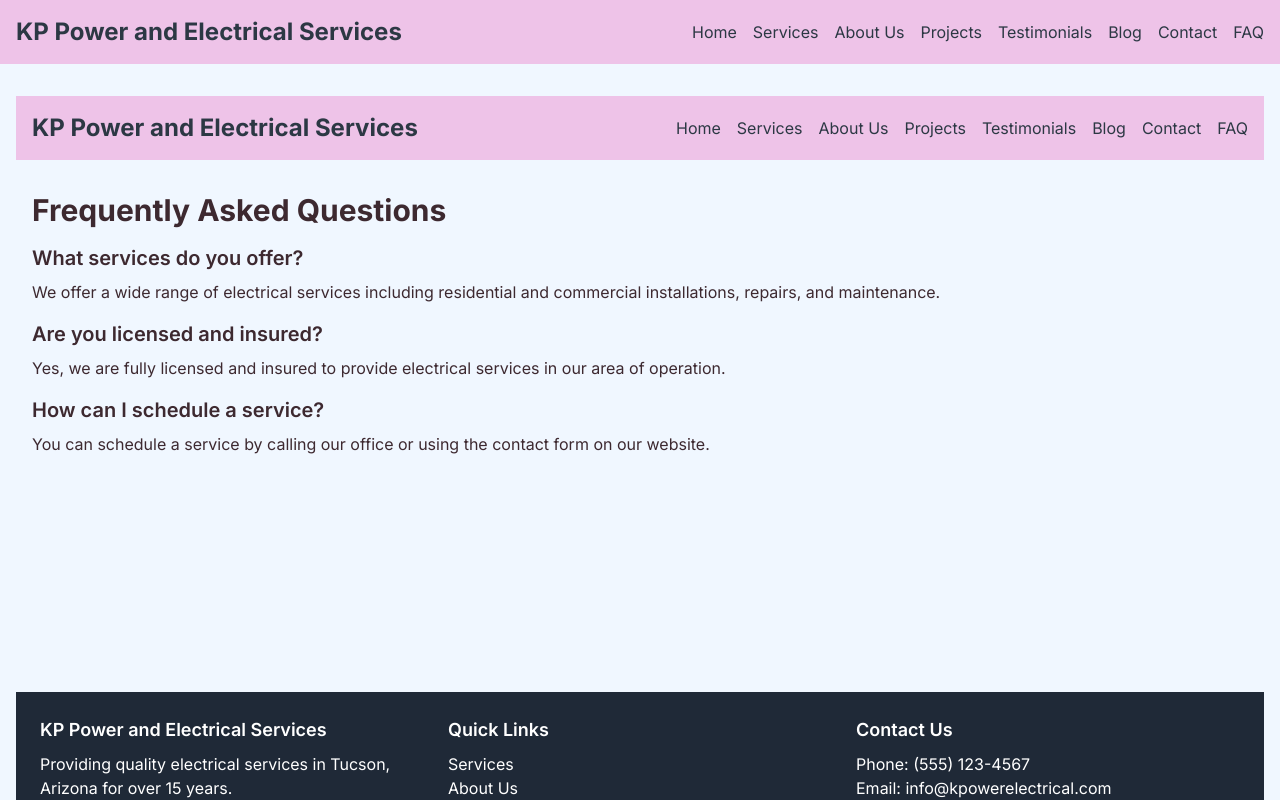
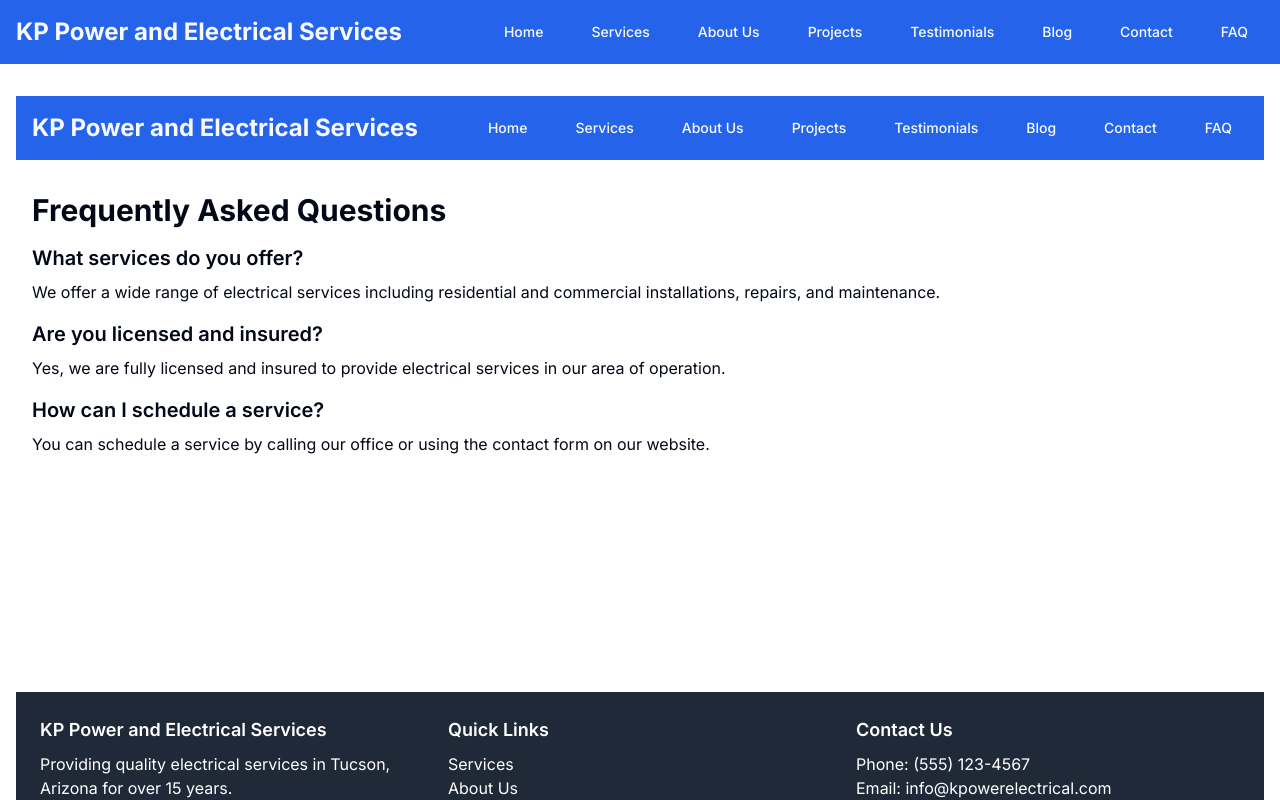
Before and after one commit to MJE43/kp, a Next.js app: page /faq in a window 1280 px wide. Shown: the top 800 px of the page. Built offline with nearby package versions, Linux system fonts and the light colour scheme.

Commit message:
fixed tailwind errors

```diff
--- a/src/app/globals.css
+++ b/src/app/globals.css
@@ -4,26 +4,48 @@
 
 @layer base {
   :root {
-    --background: 210 100% 97%;
-    --foreground: 339 20% 20%;
-    --primary: 308 56% 85%;
-    --primary-foreground: 210 22% 22%;
-    --secondary: 196 75% 88%;
-    --secondary-foreground: 210 22% 22%;
-    --accent: 211 86% 70%;
-    --accent-foreground: 210 22% 22%;
-    --destructive: 0 93% 73%;
-    --destructive-foreground: 210 22% 22%;
-    --muted: 210 100% 95%;
-    --muted-foreground: 210 22% 22%;
-    --card: 210 100% 97%;
-    --card-foreground: 210 22% 22%;
+    --background: 0 0% 100%;
+    --foreground: 222.2 84% 4.9%;
+    --card: 0 0% 100%;
+    --card-foreground: 222.2 84% 4.9%;
     --popover: 0 0% 100%;
-    --popover-foreground: 341 20% 22%;
-    --border: 210 40% 80%;
-    --input: 210 40% 56%;
-    --ring: 210 40% 60%;
-    --radius: 1rem;
+    --popover-foreground: 222.2 84% 4.9%;
+    --primary: 221.2 83.2% 53.3%;
+    --primary-foreground: 210 40% 98%;
+    --secondary: 210 40% 96.1%;
+    --secondary-foreground: 222.2 47.4% 11.2%;
+    --muted: 210 40% 96.1%;
+    --muted-foreground: 215.4 16.3% 46.9%;
+    --accent: 210 40% 96.1%;
+    --accent-foreground: 222.2 47.4% 11.2%;
+    --destructive: 0 84.2% 60.2%;
+    --destructive-foreground: 210 40% 98%;
+    --border: 214.3 31.8% 91.4%;
+    --input: 214.3 31.8% 91.4%;
+    --ring: 221.2 83.2% 53.3%;
+    --radius: 0.5rem;
+  }
+
+  .dark {
+    --background: 222.2 84% 4.9%;
+    --foreground: 210 40% 98%;
+    --card: 222.2 84% 4.9%;
+    --card-foreground: 210 40% 98%;
+    --popover: 222.2 84% 4.9%;
+    --popover-foreground: 210 40% 98%;
+    --primary: 217.2 91.2% 59.8%;
+    --primary-foreground: 222.2 47.4% 11.2%;
+    --secondary: 217.2 32.6% 17.5%;
+    --secondary-foreground: 210 40% 98%;
+    --muted: 217.2 32.6% 17.5%;
+    --muted-foreground: 215 20.2% 65.1%;
+    --accent: 217.2 32.6% 17.5%;
+    --accent-foreground: 210 40% 98%;
+    --destructive: 0 62.8% 30.6%;
+    --destructive-foreground: 210 40% 98%;
+    --border: 217.2 32.6% 17.5%;
+    --input: 217.2 32.6% 17.5%;
+    --ring: 224.3 76.3% 48%;
   }
 }
 
@@ -33,7 +55,7 @@
   }
 
   body {
-    @apply bg-background text-foreground font-body;
+    @apply bg-background text-foreground;
   }
 
   h1,
@@ -42,7 +64,7 @@
   h4,
   h5,
   h6 {
-    @apply font-heading;
+    @apply font-bold;
   }
 }
 
--- a/src/components/Header.tsx
+++ b/src/components/Header.tsx
@@ -1,3 +1,5 @@
+'use client';
+
 import React, { useState } from 'react';
 import Link from 'next/link';
 import Navigation from './Navigation';
--- a/src/components/Navigation.tsx
+++ b/src/components/Navigation.tsx
@@ -2,49 +2,30 @@ import React from 'react';
 import Link from 'next/link';
 
 const Navigation: React.FC = () => {
+  const navItems = [
+    { href: '/', label: 'Home' },
+    { href: '/services', label: 'Services' },
+    { href: '/about', label: 'About Us' },
+    { href: '/projects', label: 'Projects' },
+    { href: '/testimonials', label: 'Testimonials' },
+    { href: '/blog', label: 'Blog' },
+    { href: '/contact', label: 'Contact' },
+    { href: '/faq', label: 'FAQ' },
+  ];
+
   return (
     <nav>
-      <ul className="flex space-x-4">
-        <li>
-          <Link href="/" className="hover:text-gray-300">
-            Home
-          </Link>
-        </li>
-        <li>
-          <Link href="/services" className="hover:text-gray-300">
-            Services
-          </Link>
-        </li>
-        <li>
-          <Link href="/about" className="hover:text-gray-300">
-            About Us
-          </Link>
-        </li>
-        <li>
-          <Link href="/projects" className="hover:text-gray-300">
-            Projects
-          </Link>
-        </li>
-        <li>
-          <Link href="/testimonials" className="hover:text-gray-300">
-            Testimonials
-          </Link>
-        </li>
-        <li>
-          <Link href="/blog" className="hover:text-gray-300">
-            Blog
-          </Link>
-        </li>
-        <li>
-          <Link href="/contact" className="hover:text-gray-300">
-            Contact
-          </Link>
-        </li>
-        <li>
-          <Link href="/faq" className="hover:text-gray-300">
-            FAQ
-          </Link>
-        </li>
+      <ul className="flex flex-col md:flex-row md:space-x-4">
+        {navItems.map((item) => (
+          <li key={item.href}>
+            <Link
+              href={item.href}
+              className="block py-2 md:py-0 px-4 text-sm font-medium hover:bg-primary-foreground hover:text-primary transition-colors duration-150"
+            >
+              {item.label}
+            </Link>
+          </li>
+        ))}
       </ul>
     </nav>
   );
--- a/tailwind.config.ts
+++ b/tailwind.config.ts
@@ -17,8 +17,20 @@ const config: Config = {
           'conic-gradient(from 180deg at 50% 50%, var(--tw-gradient-stops))',
       },
       fontFamily: {
-        heading: ['var(--font-heading)', ...fontFamily.sans],
-        body: ['var(--font-body)', ...fontFamily.sans],
+        sans: ['Inter', ...fontFamily.sans],
+        heading: ['Montserrat', ...fontFamily.sans],
+      },
+      fontSize: {
+        'xs': ['0.75rem', { lineHeight: '1rem' }],
+        'sm': ['0.875rem', { lineHeight: '1.25rem' }],
+        'base': ['1rem', { lineHeight: '1.5rem' }],
+        'lg': ['1.125rem', { lineHeight: '1.75rem' }],
+        'xl': ['1.25rem', { lineHeight: '1.75rem' }],
+        '2xl': ['1.5rem', { lineHeight: '2rem' }],
+        '3xl': ['1.875rem', { lineHeight: '2.25rem' }],
+        '4xl': ['2.25rem', { lineHeight: '2.5rem' }],
+        '5xl': ['3rem', { lineHeight: '1' }],
+        '6xl': ['3.75rem', { lineHeight: '1' }],
       },
       colors: {
         border: 'hsl(var(--border))',
```
Also changed, not shown: src/app/layout.tsx (+7 -7 lines).
